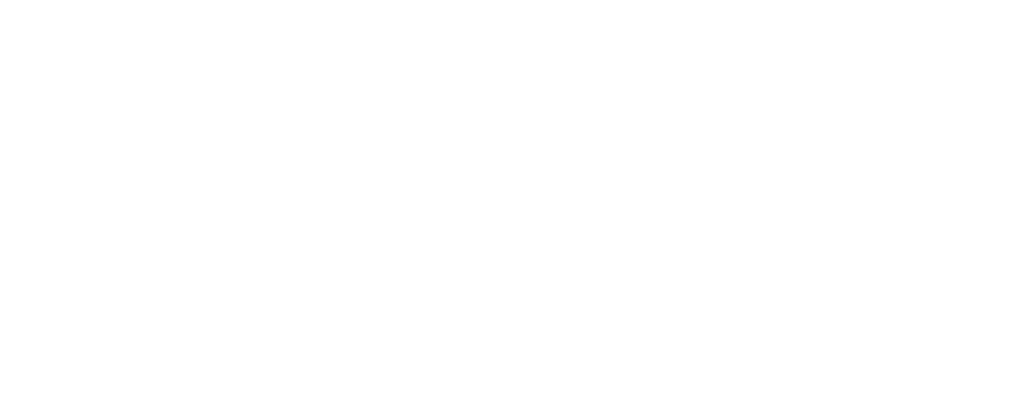
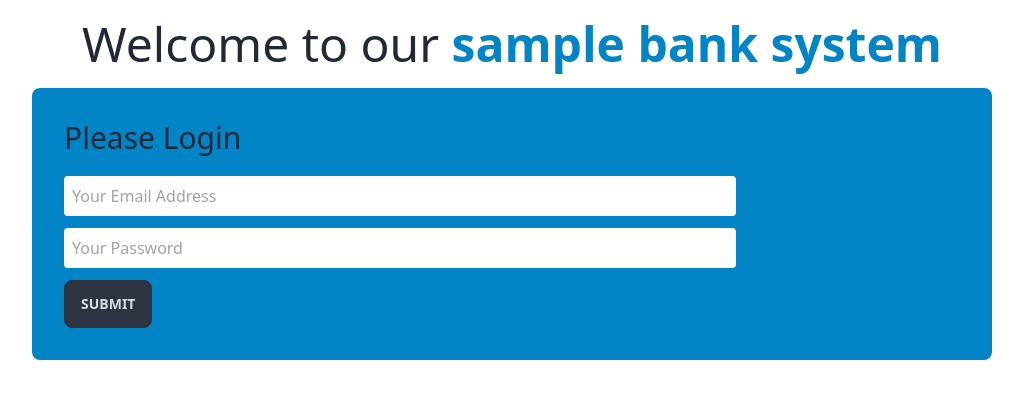
Before and after one commit to rafikulislam775/sample-bank-system, a plain HTML site: page index.html in a window 1280 px wide. Shown: the whole page, without its empty margins (128-1151 px from the left). Drawn offline with nearby package versions, Linux system fonts and the light colour scheme.

Commit message:
finish the loging page

```diff
--- a/index.html
+++ b/index.html
@@ -1,14 +1,45 @@
 <!DOCTYPE html>
 <html lang="en">
-<head>
-    <meta charset="UTF-8">
-    <meta name="viewport" content="width=device-width, initial-scale=1.0">
-    <title>Document</title>
-      <script src="https://cdn.tailwindcss.com"></script>
-</head>
-<body>
-    <header></header>
-    <main></main>
+  <head>
+    <meta charset="UTF-8" />
+    <meta name="viewport" content="width=device-width, initial-scale=1.0" />
+    <title>sample bank system</title>
+    <link
+      href="https://cdn.jsdelivr.net/npm/daisyui@3.5.1/dist/full.css"
+      rel="stylesheet"
+      type="text/css"
+    />
+    <script src="https://cdn.tailwindcss.com"></script>
+  </head>
+  <body>
+    <header>
+      <h1 class="text-center text-5xl my-5">
+        Welcome to our
+        <span class="font-semibold text-sky-600">sample bank system</span>
+      </h1>
+    </header>
+    <main>
+      <section class="bg-sky-600 p-8 w-9/12 mx-auto space-y-5 rounded-lg">
+        <h3 class="text-3xl">Please Login</h3>
+        <div>
+          <input
+            class="w-9/12 block mb-3 p-2 rounded"
+            type="email"
+            name=""
+            id=""
+            placeholder="Your Email Address"
+          />
+          <input
+            class="w-9/12 block mb-3 p-2 rounded"
+            type="password"
+            name=""
+            id=""
+            placeholder="Your Password"
+          />
+          <button class="btn btn-neutral">submit</button>
+        </div>
+      </section>
+    </main>
     <footer></footer>
-</body>
+  </body>
 </html>
```
